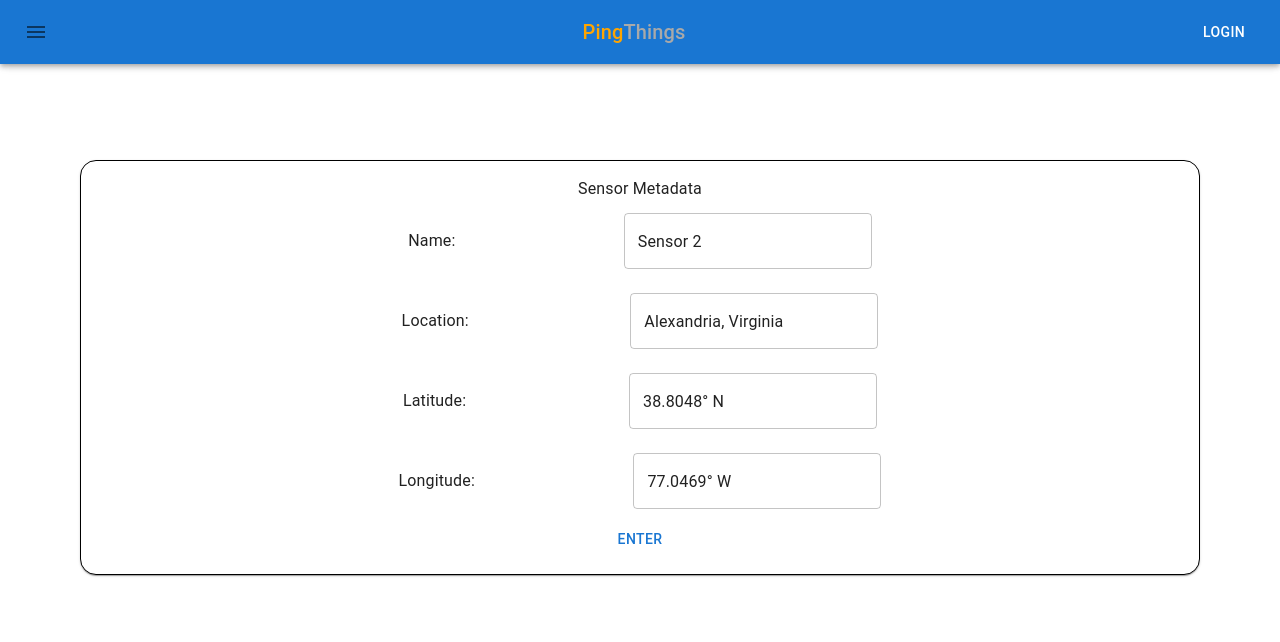
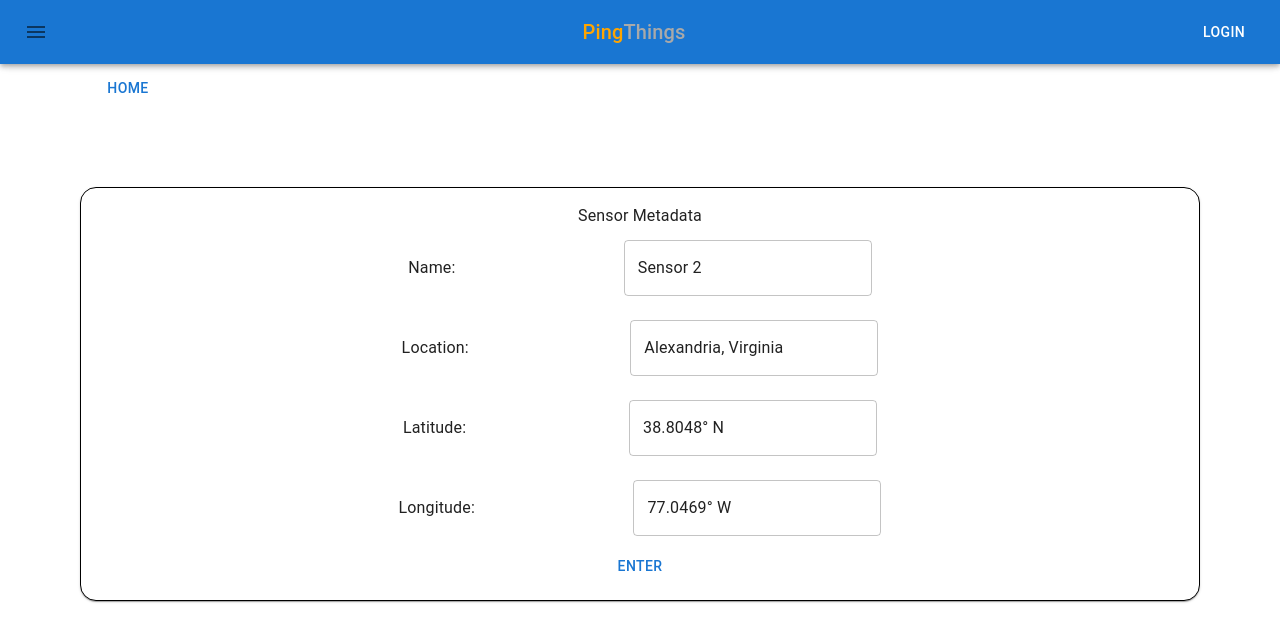
Before and after one commit to colin-eberhardt/ping-things-sensors, a React (Create React App) app in the folder sensor-app/: page /sensors/1/edit in a window 1280 px wide. Shown: the top 642 px of the page. Built offline with nearby package versions, Linux system fonts and the light colour scheme.

Commit message:
Add main README

```diff
--- a/sensor-app/src/components/PageHeader.tsx
+++ b/sensor-app/src/components/PageHeader.tsx
@@ -1,6 +1,7 @@
 import React, { useState } from 'react'
 import { Box, AppBar, IconButton, Toolbar, Typography, Button, Drawer, Popover } from '@mui/material';
 import MenuIcon from '@mui/icons-material/Menu';
+import { Link } from 'react-router-dom';
 
 const PageHeader = () => {
     const [isDrawerVisible, setIsDrawerVisible] = useState(false);
--- a/sensor-app/src/pages/Main.tsx
+++ b/sensor-app/src/pages/Main.tsx
@@ -7,7 +7,7 @@ const cardOptions = ["Issues", "Notifications", "Exploration", "Sensors"]
 const Main = () => {
   return (
     <>
-        <Grid container spacing={0}>
+        <Grid container spacing={0} sx={{marginTop:"5em"}}>
         {cardOptions.map((cardOption:string) => {
             return (
                 <Grid item xs={8}>
--- a/sensor-app/src/pages/Sensors/SensorView.tsx
+++ b/sensor-app/src/pages/Sensors/SensorView.tsx
@@ -30,7 +30,11 @@ const SensorView = () => {
     };
 
     return (
-    <Paper sx={{display: "flex", flexDirection: "column", justifyContent:"center", alignItems:"center", minHeight:"10em", margin: "10em 5em 5em 5em", padding:"1em", border: "1px solid black", borderRadius: "1em"}}>
+        <>
+            <Link to={"/"}>
+                <Button sx={{marginTop:"5em", marginLeft:"-80%"}}>Home</Button>
+            </Link>
+            <Paper sx={{display: "flex", flexDirection: "column", justifyContent:"center", alignItems:"center", minHeight:"10em", margin: "5em 5em 5em 5em", padding:"1em", border: "1px solid black", borderRadius: "1em"}}>
                 <Typography>Sensor Metadata</Typography>
                 <Grid container spacing={0} sx={{width:"50em", height:"20em"}}>
                     {editableFields.map((field:string) => {
@@ -46,6 +50,7 @@ const SensorView = () => {
                     <Button>Enter</Button>
                 </Link>
             </Paper>
+        </>
     )
 }
 
```
Also changed, not shown: 1 other file (tests, documents, lock files or other folders). Lines whose indentation alone changed are shown as unchanged.
